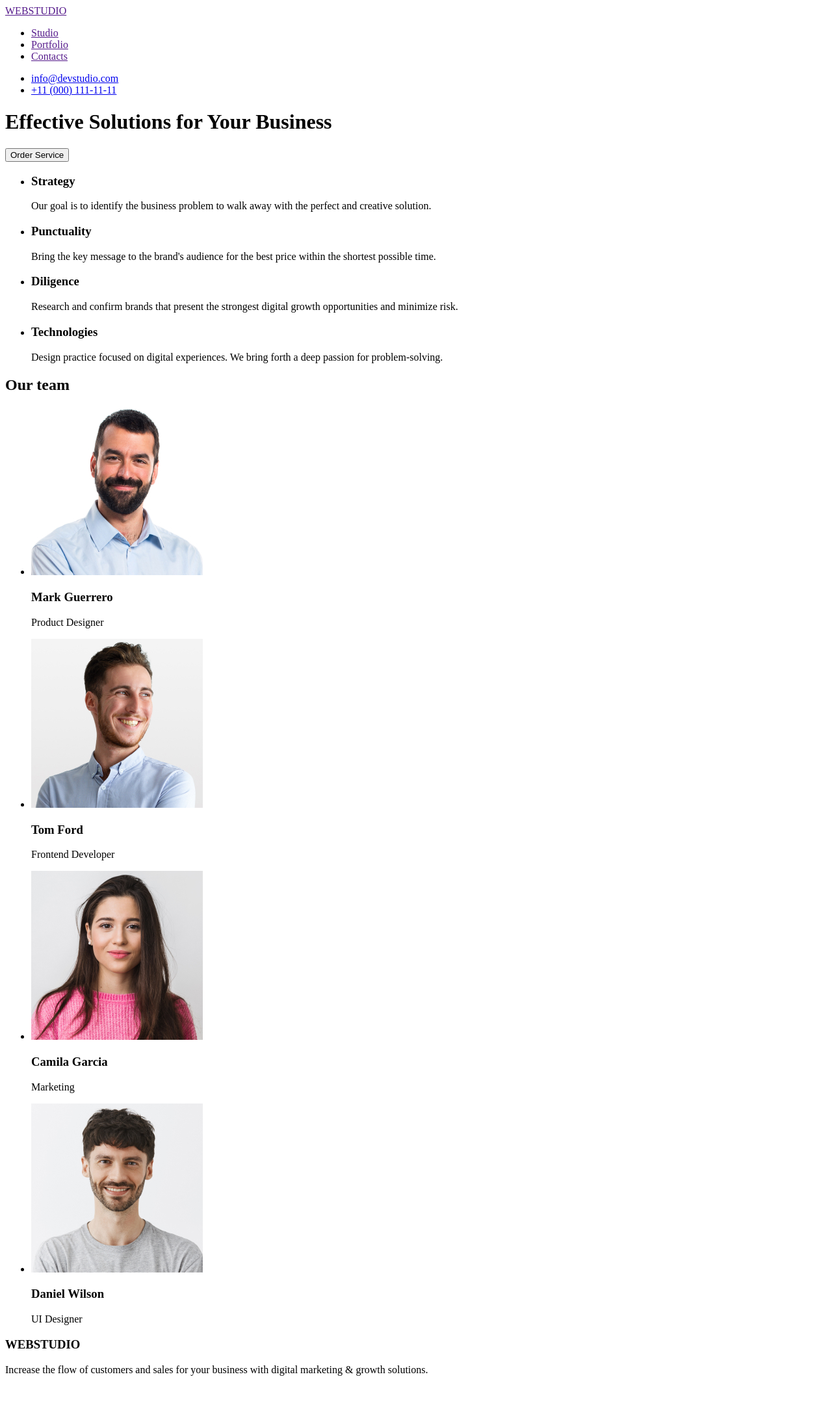
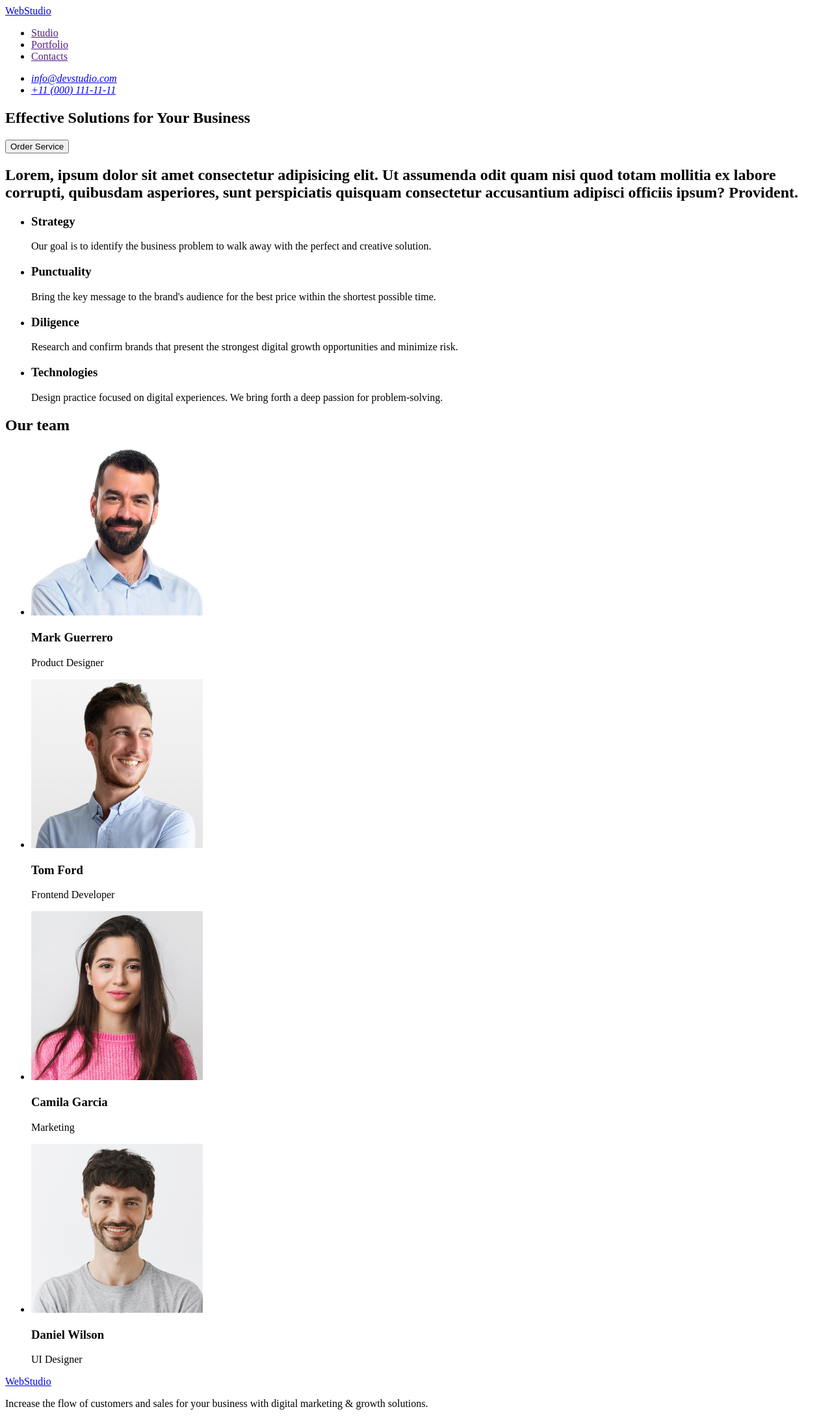
Before and after one commit to carassss/goit-markup-hw-01, a plain HTML site: page index.html in a window 1280 px wide. Shown: the whole page at 65% size. Before the commit the page ends 2133 px from the top, so only its background shows below. Drawn offline with Linux system fonts and the light colour scheme.

Commit message:
fix errors in page markup

```diff
--- a/index.html
+++ b/index.html
@@ -7,29 +7,35 @@
   </head>
   <body>
     <header>
-      <!--add link to logo-->
-      <a href="">WEBSTUDIO</a>
       <nav>
+        <a href="./index.html">WebStudio</a>
         <ul>
-          <!-- add links to menu nav -->
           <li><a href="">Studio</a></li>
           <li><a href="">Portfolio</a></li>
           <li><a href="">Contacts</a></li>
         </ul>
       </nav>
       <!--contacts menu-->
-      <section>
+      <address>
         <ul>
           <li><a href="mailto:info@devstudio.com">info@devstudio.com</a></li>
-          <li><a href="tel:+11 (000) 111-11-11">+11 (000) 111-11-11</a></li>
+          <li><a href="tel:+110001111111">+11 (000) 111-11-11</a></li>
         </ul>
-      </section>
+      </address>
     </header>
     <main>
-      <h1>Effective Solutions for Your Business</h1>
-      <button type="button">Order Service</button>
+      <section>
+        <h1>Effective Solutions for Your Business</h1>
+        <button type="button">Order Service</button>
+      </section>
       <!--company's features-->
       <section>
+        <h2>
+          Lorem, ipsum dolor sit amet consectetur adipisicing elit. Ut assumenda
+          odit quam nisi quod totam mollitia ex labore corrupti, quibusdam
+          asperiores, sunt perspiciatis quisquam consectetur accusantium
+          adipisci officiis ipsum? Provident.
+        </h2>
         <ul>
           <li>
             <h3>Strategy</h3>
@@ -67,7 +73,7 @@
         <ul>
           <li>
             <img
-              src="./images/mark guerrero.jpg"
+              src="./images/markguerrero.jpg"
               width="264"
               height="260"
               alt="photo with mark guerrero on a white background"
@@ -77,7 +83,7 @@
           </li>
           <li>
             <img
-              src="./images/tom ford.jpg"
+              src="./images/tomford.jpg"
               width="264"
               height="260"
               alt="photo with tom ford on a white background"
@@ -87,7 +93,7 @@
           </li>
           <li>
             <img
-              src="./images/camila garcia.jpg"
+              src="./images/camilagarcia.jpg"
               width="264"
               height="260"
               alt="photo with camila garcia on a white background"
@@ -97,7 +103,7 @@
           </li>
           <li>
             <img
-              src="./images/daniel wilson.jpg"
+              src="./images/danielwilson.jpg"
               width="264"
               height="260"
               alt="photo with daniel wilson on a white background"
@@ -109,7 +115,7 @@
       </section>
     </main>
     <footer>
-      <h3>WEBSTUDIO</h3>
+      <a href="./index.html">WebStudio</a>
       <p>
         Increase the flow of customers and sales for your business with digital
         marketing & growth solutions.
```
Also changed, not shown: images/camilagarcia.jpg (renamed from images/camila garcia.jpg), images/danielwilson.jpg (renamed from images/daniel wilson.jpg), images/markguerrero.jpg (renamed from images/mark guerrero.jpg), images/tomford.jpg (renamed from images/tom ford.jpg).
